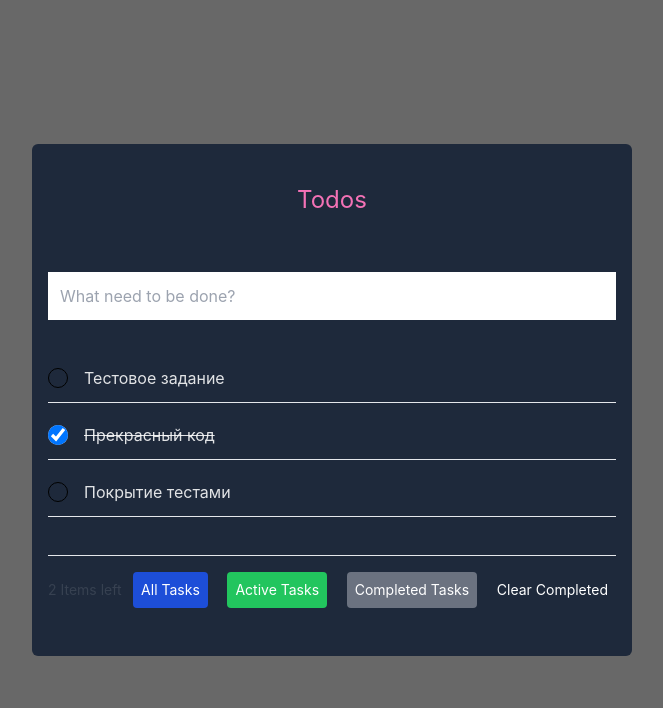
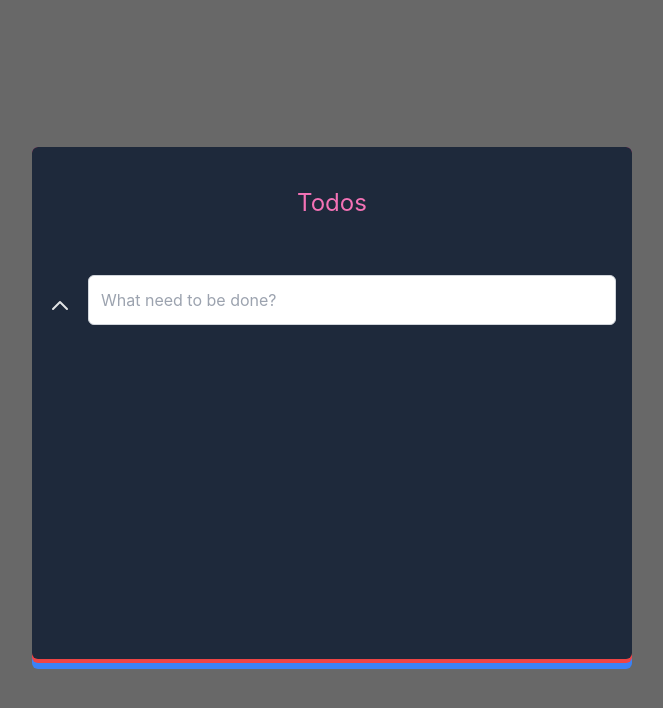
Before and after one commit to Vladnel671/mindbox-todo, a React (Vite) app: page / in a window 1280 px wide. Shown: the top 708 px of the page, without its empty margins (308-971 px from the left). Built offline with nearby package versions, Linux system fonts and the light colour scheme.

Commit message:
feat: add accordion

```diff
--- a/src/App.tsx
+++ b/src/App.tsx
@@ -8,6 +8,7 @@ import { initialTodos } from './constants'
 
 function App() {
   const [todos, setTodos] = useState<Todo[]>(initialTodos)
+  const [accordionOpen, setAccordionOpen] = useState(false)
   const [filter, setFilter] = useState<Filter>('all')
 
   const addTodo = (text: string) => {
@@ -41,11 +42,23 @@ function App() {
       : todos.filter((todo) => todo.completed)
 
   return (
-    <div className="flex flex-col items-center bg-slate-800 rounded-md">
+    <div className=" bg-blue-500 pb-1.5 rounded-md mt-4 z-8">
+      <div className=" bg-red-500 pb-1 rounded-md mt-4 z-9">
+        <div className="flex flex-col z-10 items-center bg-slate-800 rounded-md">
           <p className="text-pink-400 text-2xl p-10">Todos</p>
           <div className="w-[600px] h-[400px] ">
             <div className="p-4 flex flex-col justify-between h-full">
-          <TodoInput addTodo={addTodo} />
+              <TodoInput
+                toggleAccordion={() => setAccordionOpen((prev) => !prev)}
+                addTodo={addTodo}
+              />
+              <div
+                className={`accordion ${
+                  accordionOpen ? 'open' : ''
+                }`}
+              >
+                {accordionOpen && (
+                  <>
                     <TodoList todos={filteredTodos} toggleTodo={toggleTodo} />
                     <TodoButtons
                       filter={filter}
@@ -53,6 +66,11 @@ function App() {
                       clearCompleted={clearCompleted}
                       remainingTasks={remainingTasks}
                     />
+                  </>
+                )}
+              </div>
+            </div>
+          </div>
         </div>
       </div>
     </div>
--- a/src/components/TodoInput.tsx
+++ b/src/components/TodoInput.tsx
@@ -1,8 +1,9 @@
 import { useState } from 'react'
 import { InputProps } from '../types'
 
-const TodoInput: React.FC<InputProps> = ({ addTodo }) => {
+const TodoInput: React.FC<InputProps> = ({ addTodo, toggleAccordion }) => {
   const [text, setText] = useState('')
+  const [isRotated, setIsRotated] = useState(false)
 
   const handleSubmit = (e: React.FormEvent) => {
     e.preventDefault()
@@ -12,15 +13,42 @@ const TodoInput: React.FC<InputProps> = ({ addTodo }) => {
     }
   }
 
+  const handleToggleAccordion = () => {
+    toggleAccordion()
+    setIsRotated((prev) => !prev)
+  }
+
   return (
-    <form onSubmit={handleSubmit} className='w-full'>
+    <form onSubmit={handleSubmit} className="w-full">
+      <div className="flex flex-row">
+        <button
+          type="button"
+          className="pr-4 rounded-md mb-2"
+          onClick={handleToggleAccordion}
+        >
+          <svg
+            className={`w-6 h-6 ${isRotated ? 'rotate-180' : ''}`}
+            xmlns="http://www.w3.org/2000/svg"
+            fill="none"
+            viewBox="0 0 24 24"
+            stroke="currentColor"
+          >
+            <path
+              strokeLinecap="round"
+              strokeLinejoin="round"
+              strokeWidth={2}
+              d="M5 15l7-7 7 7"
+            />
+          </svg>
+        </button>
         <input
           type="text"
           value={text}
           onChange={(e) => setText(e.target.value)}
           placeholder="What need to be done?"
-        className='w-full p-3 mb-5'
+          className="w-full p-3 mb-5 border border-gray-300 rounded-md"
         />
+      </div>
     </form>
   )
 }
--- a/src/index.css
+++ b/src/index.css
@@ -33,7 +33,7 @@ body {
 }
 
 .rounded-checkbox {
-  width:20px;
+  width: 20px;
   height: 20px;
   border-radius: 50%;
   vertical-align: middle;
@@ -48,3 +48,21 @@ body {
   clip-path: circle(50% at 50% 50%);
   background-color: blue;
 }
+
+.accordion {
+  overflow: hidden;
+  transition: transform 0.3s ease-in-out;
+  transform: translateY(-15%);
+}
+
+.accordion.open {
+  transform: translateY(0);
+}
+
+.rotate {
+  transition: transform 0.3s ease-in-out;
+}
+
+.rotate.open {
+  transform: rotate(180deg);
+}
```
Also changed, not shown: src/types.ts (+5 -4 lines). Lines whose indentation alone changed are shown as unchanged.
